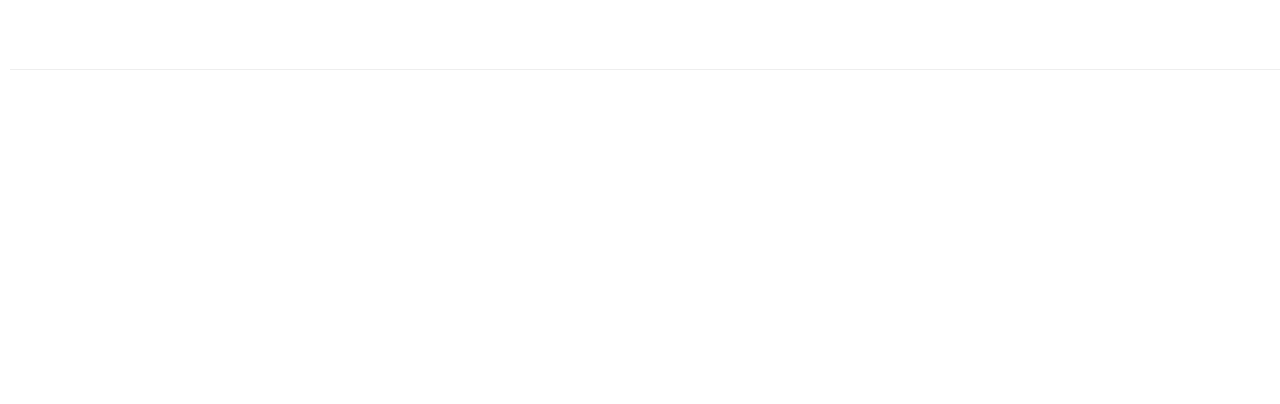
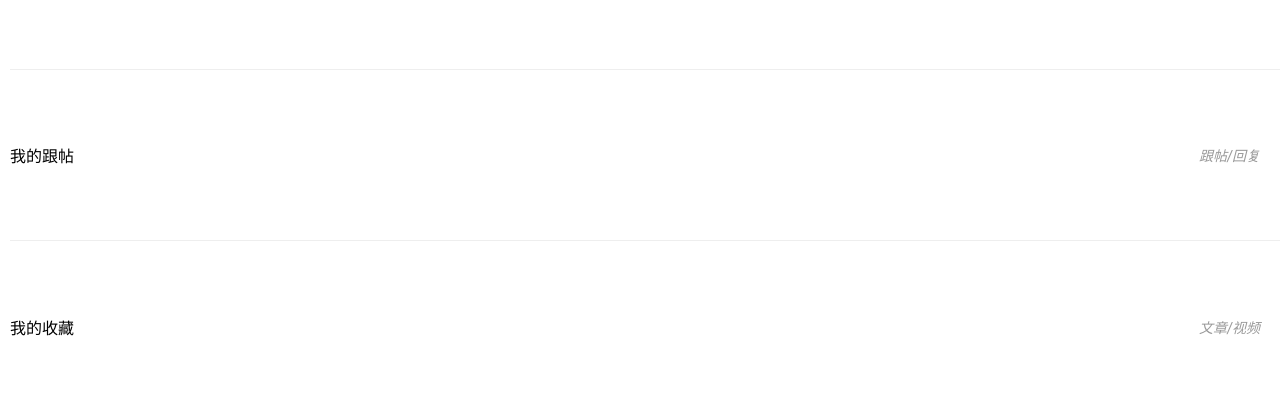
Before and after one commit to LazyPigi/HeimaHotNews, a Vue app: page /#/personal in a window 1280 px wide. Shown: the part 396-800 px from the top of the page. Built offline with nearby package versions, Linux system fonts and the light colour scheme; a small style sheet from the web is missing.

Commit message:
调用条形组件

```diff
--- a/src/components/CellBar.vue
+++ b/src/components/CellBar.vue
@@ -1,8 +1,9 @@
 <template>
-    <div class="cell-wrap">
+<!-- $event 是模板事件对象 -->
+    <div class="cell-wrap" @click="$emit('click',$event)">
         <div class="cell">
-            <span>我的关注</span>
-            <i>关注的用户</i>
+            <span>{{label}}</span>
+            <i>{{text}}</i>
             <span class="iconfont iconjiantou1"></span>
         </div>
     </div>
@@ -10,8 +11,10 @@
 
 <script>
 export default {
+    // label是左侧的文件，text是右侧的文字
+    props: ["label", "text"]
 
-}
+};
 </script>
 
 <style scoped lang="less">
--- a/src/pages/Personal.vue
+++ b/src/pages/Personal.vue
@@ -17,7 +17,15 @@
         </div>
 
         <!-- 调用条形组件 -->
-        <CellBar/>
+
+        <CellBar label="我的关注" text="关注的用户"/>
+
+        <CellBar label="我的跟帖" text="跟帖/回复"/>
+
+        <CellBar label="我的收藏" text="文章/视频"/>
+
+        <CellBar label="设置"/>
+
     </div>
 </template>
 
```
